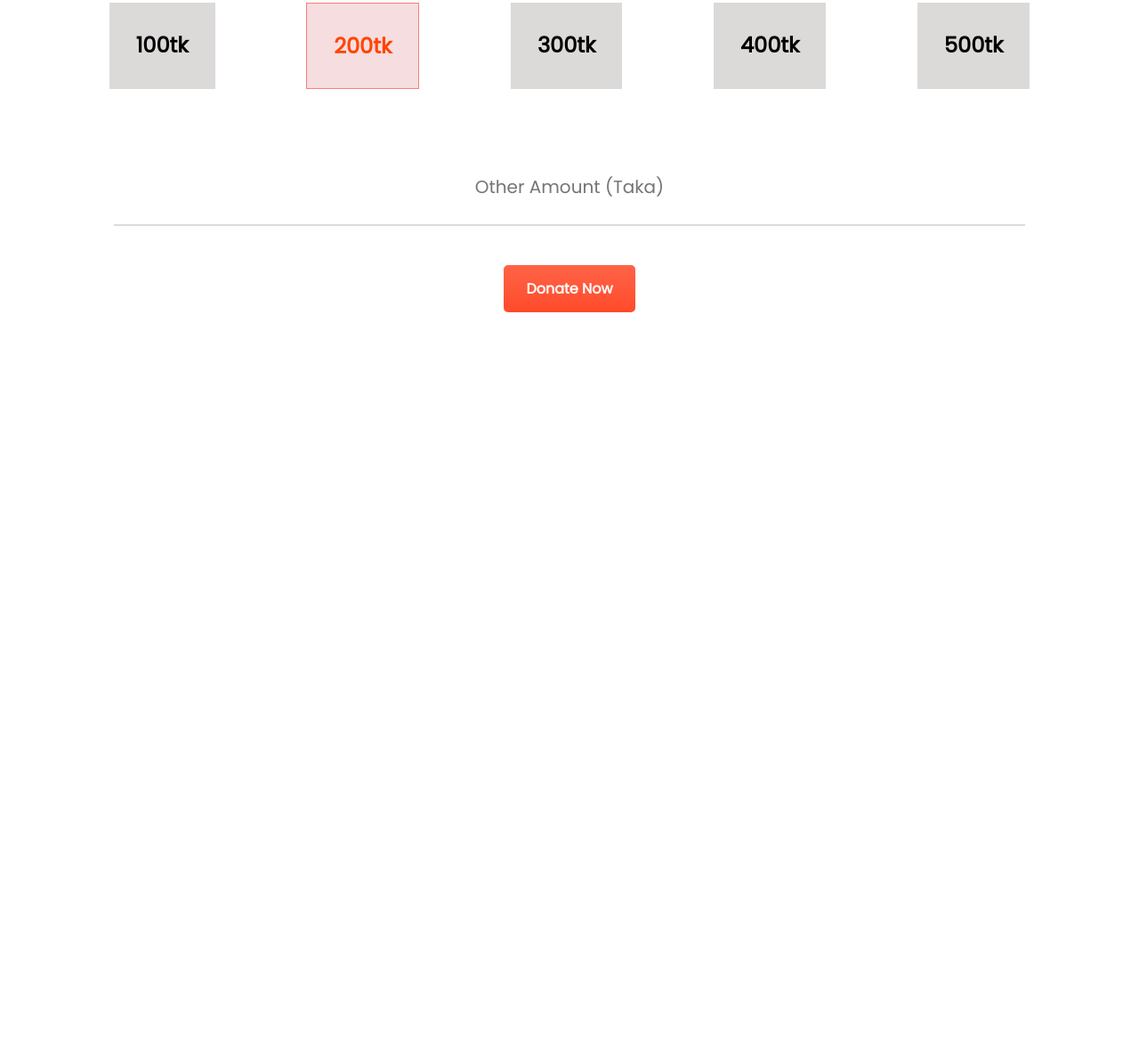
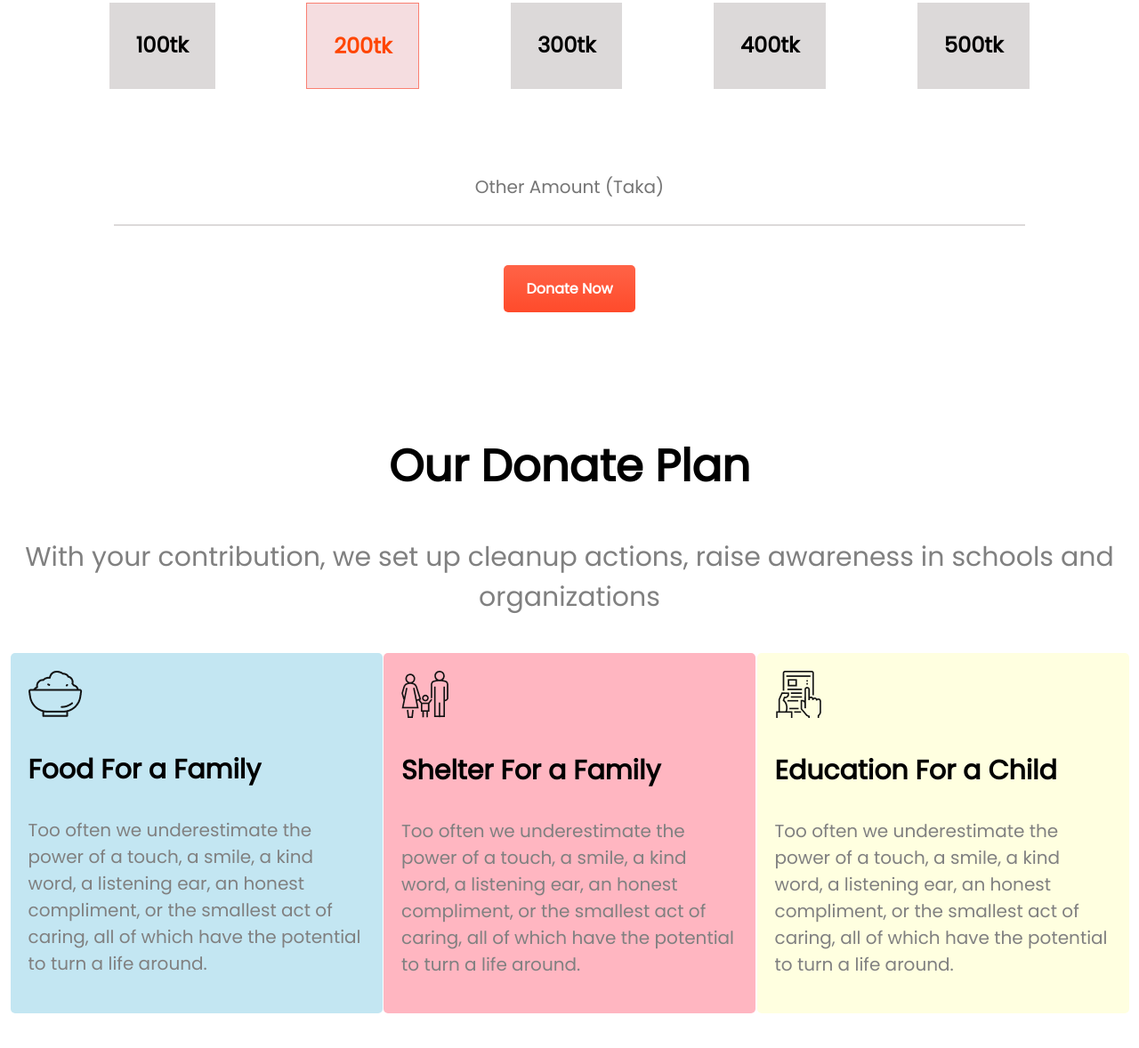
Before and after one commit to nafiul-alam-29/donate-today, a plain HTML site: page index.html in a window 1280 px wide. Shown: the part 1266-2444 px from the top of the page at 89% size. Before the commit the page ends 1617 px from the top, so only its background shows below. Drawn offline with Linux system fonts and the light colour scheme.

Commit message:
donation plan works

```diff
--- a/index.html
+++ b/index.html
@@ -58,5 +58,42 @@
         <a target="_blank" href="https://bidyanondo.org/"> Donate Now</a>
       </div>
     </section>
+
+    <section class="donate-plan">
+      <h1>Our Donate Plan</h1>
+      <p>
+        With your contribution, we set up cleanup actions, raise awareness in
+        schools and organizations
+      </p>
+      <div class="container">
+        <div id="container-1">
+          <img src="icons/food.png" alt="" />
+          <h3>Food For a Family</h3>
+          <p>
+            Too often we underestimate the power of a touch, a smile, a kind
+            word, a listening ear, an honest compliment, or the smallest act of
+            caring, all of which have the potential to turn a life around.
+          </p>
+        </div>
+        <div id="container-2">
+          <img src="icons/shelter.png" alt="" />
+          <h3>Shelter For a Family</h3>
+          <p>
+            Too often we underestimate the power of a touch, a smile, a kind
+            word, a listening ear, an honest compliment, or the smallest act of
+            caring, all of which have the potential to turn a life around.
+          </p>
+        </div>
+        <div id="container-3">
+          <img src="icons/Frame-1.png" alt="" />
+          <h3>Education For a Child</h3>
+          <p>
+            Too often we underestimate the power of a touch, a smile, a kind
+            word, a listening ear, an honest compliment, or the smallest act of
+            caring, all of which have the potential to turn a life around.
+          </p>
+        </div>
+      </div>
+    </section>
   </body>
 </html>
--- a/style.css
+++ b/style.css
@@ -31,6 +31,7 @@ a {
 }
 .donate-today {
   text-align: center;
+  margin-bottom: 150px;
 }
 
 .donate-amount {
@@ -57,6 +58,7 @@ a {
 }
 #donate-p {
   font-size: 30px;
+  color: gray;
 }
 
 #other-amount {
@@ -81,3 +83,50 @@ input::placeholder {
 #donate-btn {
   margin-top: 50px;
 }
+
+.donate-plan {
+  text-align: center;
+  margin-bottom: 150px;
+}
+
+.donate-plan h1 {
+  font-size: 50px;
+}
+.donate-plan p {
+  font-size: 30px;
+  color: gray;
+}
+
+.container {
+  display: flex;
+  justify-content: space-evenly;
+  padding: 10px;
+  text-align: left;
+}
+
+.container h3 {
+  font-size: 30px;
+}
+
+.container p {
+  font-size: 20px;
+}
+
+#container-1 {
+  background-color: rgb(195, 230, 242);
+  width: 30%;
+  padding: 20px;
+  border-radius: 5px;
+}
+#container-2 {
+  background-color: lightpink;
+  width: 30%;
+  padding: 20px;
+  border-radius: 5px;
+}
+#container-3 {
+  background-color: lightyellow;
+  width: 30%;
+  padding: 20px;
+  border-radius: 5px;
+}
```
Also changed, not shown: icons/Frame-1.png (added), icons/blood.svg (added), icons/bus.svg (added), icons/clothes.svg (added), icons/food.png (added), icons/icon11.svg (added), icons/icon13.svg (added), icons/icon4.svg (added), icons/icon5.svg (added), icons/icon6.svg (added), icons/icon7.svg (added), icons/icon8.svg (added), icons/icon9.svg (added), icons/medicine.svg (added), 1 more files.
